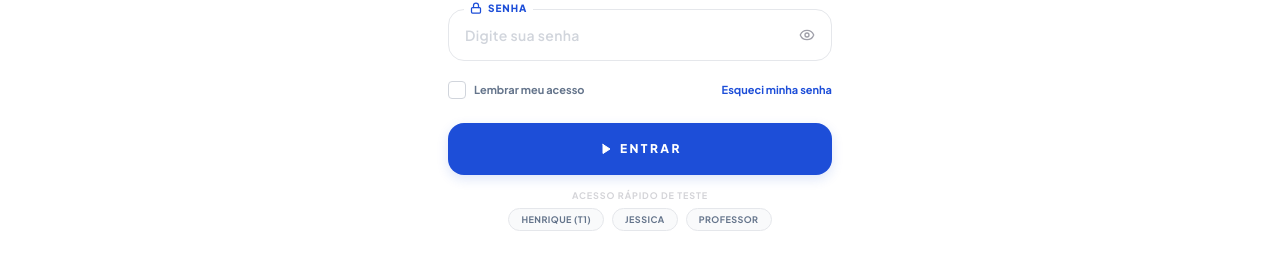
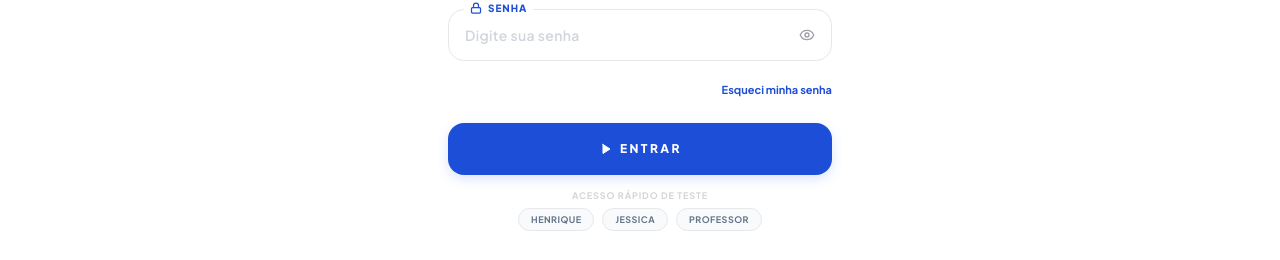
Before and after one commit to Narok94/Horus, a React (Vite) app: page / in a window 1280 px wide. Shown: the part 537-797 px from the top of the page. Built offline with nearby package versions, Linux system fonts and the light colour scheme; a web font is replaced by a local one.

Commit message:
refactor: update user identification and auth logic
Standardize user identification to "henrique" instead of "teste1", force "remember me" functionality, and update diet plans and state recovery keys to reflect these changes.

```diff
--- a/App.tsx
+++ b/App.tsx
@@ -124,11 +124,7 @@ const AppContent: React.FC = () => {
   const [username, setUsername] = useState('');
   const [password, setPassword] = useState('');
   const [showPassword, setShowPassword] = useState(false);
-  const [rememberMe, setRememberMe] = useState(() => {
-    const saved = localStorage.getItem('tatugym_remember_me_checked');
-    if (saved !== null) return saved === 'true';
-    return localStorage.getItem('tatugym_remembered') !== null;
-  });
+  const [rememberMe, setRememberMe] = useState(true);
 
   useEffect(() => {
     const checkAutoLogin = async () => {
@@ -188,12 +184,8 @@ const AppContent: React.FC = () => {
     setUser(resolvedUser);
     setIsLoggedIn(true);
     setActiveTab(resolvedUser.role === 'teacher' ? AppTab.TEACHER : AppTab.DASHBOARD);
-    localStorage.setItem('tatugym_remember_me_checked', rememberMe.toString());
-    if (rememberMe) {
-      localStorage.setItem('tatugym_remembered', JSON.stringify(resolvedUser));
-    } else {
-      localStorage.removeItem('tatugym_remembered');
-    }
+    localStorage.setItem('tatugym_remember_me_checked', 'true');
+    localStorage.setItem('tatugym_remembered', JSON.stringify(resolvedUser));
   };
 
   const handleQuickLogin = (uname: string) => {
@@ -348,31 +340,7 @@ const AppContent: React.FC = () => {
             </div>
 
             {/* Form Options Row */}
-            <div className="flex items-center justify-between text-[11px] pt-1 pb-2">
-              <label
-                onClick={() => {
-                  handleVibrate();
-                  setRememberMe(!rememberMe);
-                }}
-                className="flex items-center gap-2 cursor-pointer group select-none"
-              >
-                <div
-                  className={`w-[18px] h-[18px] rounded flex items-center justify-center border transition-all duration-200 ${
-                    rememberMe
-                      ? 'bg-[#1D4ED8] border-[#1D4ED8] shadow-[0_2px_5px_rgba(29,78,216,0.18)]'
-                      : 'bg-white border-gray-300 group-hover:border-[#1D4ED8]'
-                  }`}
-                >
-                  {rememberMe && (
-                    <svg className="w-3 h-3 text-white stroke-[3px]" fill="none" viewBox="0 0 24 24" stroke="currentColor">
-                      <path strokeLinecap="round" strokeLinejoin="round" d="M5 13l4 4L19 7" />
-                    </svg>
-                  )}
-                </div>
-                <span className="text-[#64748B] font-bold group-hover:text-[#1D4ED8] transition-colors">
-                  Lembrar meu acesso
-                </span>
-              </label>
+            <div className="flex items-center justify-end text-[11px] pt-1 pb-2">
               <button
                 type="button"
                 onClick={handleForgotPassword}
@@ -399,7 +367,7 @@ const AppContent: React.FC = () => {
               </span>
               <div className="flex gap-2 justify-center flex-wrap">
                 {[
-                  { id: 'teste1', label: 'Henrique (T1)' },
+                  { id: 'henrique', label: 'Henrique' },
                   { id: 'jessica', label: 'Jessica' },
                   { id: 'teste3', label: 'Professor' }
                 ].map(item => (
--- a/components/views/CardioView.tsx
+++ b/components/views/CardioView.tsx
@@ -21,7 +21,7 @@ export const CardioView: React.FC = () => {
   const [secondsElapsed, setSecondsElapsed] = useState(0);
   const [showSummary, setShowSummary] = useState(false);
 
-  const isTeste1 = user?.username.toLowerCase() === 'teste1';
+  const isTeste1 = user?.username.toLowerCase() === 'henrique' || user?.theme === 'light';
 
   // Wake lock ref to keep screen on during cardio
   const wakeLockRef = useRef<any>(null);
--- a/components/views/DesafioView.tsx
+++ b/components/views/DesafioView.tsx
@@ -6,7 +6,7 @@ import { AppTab } from '../../types';
 
 export const DesafioView: React.FC = () => {
   const { user, setActiveTab } = useStore();
-  const isTeste1 = user?.username.toLowerCase() === 'teste1';
+  const isTeste1 = user?.username.toLowerCase() === 'henrique' || user?.theme === 'light';
 
   const handleRedirect = () => {
     if (typeof window !== 'undefined') {
--- a/components/views/DietView.tsx
+++ b/components/views/DietView.tsx
@@ -8,7 +8,7 @@ export const DietView: React.FC = () => {
   const { user, toggleMealComplete, theme } = useStore();
   const dietPlan = user?.dietPlan;
 
-  const isLightUser = user?.username.toLowerCase() === 'teste1' || theme === 'light';
+  const isLightUser = user?.username.toLowerCase() === 'henrique' || theme === 'light';
 
   if (!dietPlan) {
     return (
--- a/components/views/ProfileView.tsx
+++ b/components/views/ProfileView.tsx
@@ -167,7 +167,7 @@ export const ProfileView: React.FC = () => {
     Award: <Award size={14} className="text-accent" />
   };
 
-  const isTeste1 = true;
+  const isTeste1 = user?.username.toLowerCase() === 'henrique' || user?.theme === 'light';
   const accentColor = '#2563EB';
 
   const totalWorkoutsCount = user.totalWorkouts || 0;
--- a/components/views/WorkoutView.tsx
+++ b/components/views/WorkoutView.tsx
@@ -55,7 +55,7 @@ export const WorkoutView: React.FC = () => {
     addToast
   } = useStore();
 
-  const isTeste1 = true;
+  const isTeste1 = user?.username.toLowerCase() === 'henrique' || user?.theme === 'light';
   const isTeacher = user?.username.toLowerCase() === 'teste3' || user?.username.toLowerCase().includes('flavia');
   const accentColor = '#2563EB';
 
--- a/data/users.ts
+++ b/data/users.ts
@@ -82,8 +82,103 @@ export const henriqueDietPlan: DietPlan = {
   ]
 };
 
+export const jessicaDietPlan: DietPlan = {
+  nutritionist: { name: "Karine Calixto Braga Lino", crn: "28995", contact: "karine.calixtob@gmail.com" },
+  createdAt: "2026-07-20",
+  generalGuidelines: "Emagrecimento (meta inicial: 78kg). Bater meta de água todos os dias. Atividade física no mínimo 4x na semana. Liberado 1 a 2 refeições livres por semana.",
+  meals: [
+    {
+      id: "cafe-manha",
+      time: "07:30",
+      name: "Café da manhã",
+      items: [
+        { food: "Leite de vaca desnatado", quantity: "100ml" },
+        { food: "Farelo de aveia", quantity: "20g" },
+        { food: "Cacau", quantity: "10g" },
+        { food: "Whey Protein", quantity: "30g" }
+      ],
+      completed: false
+    },
+    {
+      id: "colacao",
+      time: "10:00",
+      name: "Colação",
+      items: [
+        { food: "Fruta", quantity: "1 porção" }
+      ],
+      obs: "1 porção de fruta = 10 unidades de uva OU 1 kiwi OU 2 fatias finas de melão (240g) OU 1 fatia grossa de mamão formosa (200g) OU ½ mamão papaia OU 2 rodelas finas de abacaxi (180g) OU 1 maçã pequena OU 1 pêra pequena OU 1 mexerica OU 1 laranja OU 1 fatia grossa de melancia (200g) OU 1 pedaço médio de manga (100g)",
+      completed: false
+    },
+    {
+      id: "almoco",
+      time: "12:30",
+      name: "Almoço",
+      items: [
+        { food: "Pão integral", quantity: "2 fatias" },
+        { food: "Ovos", quantity: "2 unidades", alternatives: ["2 fatias de queijo minas", "3 colheres de sopa de frango desfiado"] },
+        { food: "Requeijão light", quantity: "1 colher de sopa", alternatives: ["creme de ricota"] },
+        { food: "Alface", quantity: "1 folha" },
+        { food: "Tomate", quantity: "3 fatias médias" }
+      ],
+      obs: "Sanduiche natural",
+      completed: false
+    },
+    {
+      id: "lanche-tarde",
+      time: "16:30",
+      name: "Lanche da tarde / Pós treino",
+      items: [
+        { food: "Ovo de galinha", quantity: "2 unidades" },
+        { food: "Farelo de aveia", quantity: "15g" },
+        { food: "Banana", quantity: "1 unidade", alternatives: ["ouro", "prata", "d'água", "da terra"] },
+        { food: "Canela em pó", quantity: "1 colher de café (1,2g)" },
+        { food: "Café", quantity: "1 xícara" }
+      ],
+      obs: "Panqueca de banana",
+      completed: false
+    },
+    {
+      id: "jantar",
+      time: "20:30",
+      name: "Jantar",
+      items: [
+        { food: "Arroz", quantity: "90g" },
+        { food: "Feijão", quantity: "60g", alternatives: ["lentilha", "grão de bico"] },
+        { food: "Carne bovina", quantity: "100g", alternatives: ["Frango"] },
+        { food: "Legumes cozidos", quantity: "80g" },
+        { food: "Salada ou verdura crua", quantity: "à vontade" }
+      ],
+      obs: "Proteína: 100 g de carne magra -> frango grelhado OU frango desfiado OU frango xadrez OU peixe grelhado, cozido ou assado OU lombo suíno OU carne moída OU carne bovina OU carne em cubos OU 2 ovos OU omelete de 2 ovos com tomate, cebola, cebolinha, salsinha, sal e temperos naturais. Legumes e verduras: sempre variar as opções ao máximo, e escolher, no mínimo, 3 opções de cores diferentes. Consumir até 3 colheres de sopa de cada opção. Se forem folhas cruas, consumir à vontade. Dica: Escolha, pelo menos, 1 tipo de folha, um legume cru e um cozido. Por exemplo: alface roxa, cenoura ralada e berinjela refogada.",
+      completed: false
+    }
+  ],
+  substitutions: [
+    {
+      name: "Substituição 1 (Café da manhã)",
+      items: [
+        { food: "Iogurte Batavo Tradicional", quantity: "150g" },
+        { food: "Farelo de aveia", quantity: "20g" },
+        { food: "Semente de chia", quantity: "10g" },
+        { food: "Fruta", quantity: "100g" },
+        { food: "Whey Protein", quantity: "30g" }
+      ],
+      obs: "Overnight"
+    },
+    {
+      name: "Substituição 1 (Lanche da tarde)",
+      items: [
+        { food: "Ovo de galinha", quantity: "2 unidades" },
+        { food: "Tapioca de goma", quantity: "1 colher de sopa (15g)" },
+        { food: "Mussarela", quantity: "1 fatia", alternatives: ["1 colher de sopa rasa de requeijão light"] },
+        { food: "Café", quantity: "1 xícara" }
+      ],
+      obs: "Crepioca: misture os ovos com a tapioca depois recheie"
+    }
+  ]
+};
+
 export const henriqueDefault: User = {
-  username: 'teste1',
+  username: 'henrique',
   name: 'Henrique',
   age: 26,
   sex: 'masculino',
@@ -112,7 +207,8 @@ export const jessicaDefault: User = {
   weights: {},
   checkIns: [],
   badges: [],
-  isProfileComplete: true
+  isProfileComplete: true,
+  dietPlan: jessicaDietPlan
 };
 
 export const professorDefault: User = {
@@ -132,14 +228,14 @@ export const professorDefault: User = {
 };
 
 const DEFAULT_PASSWORDS: Record<string, string> = {
-  teste1: '12345',
+  henrique: '12345',
   jessica: '9860',
   teste3: '12345'
 };
 
 export function getUserByUsername(username: string): User | null {
   const normalized = username.trim().toLowerCase();
-  if (normalized === 'teste1') return { ...henriqueDefault };
+  if (normalized === 'henrique') return { ...henriqueDefault };
   if (normalized === 'jessica') return { ...jessicaDefault };
   if (normalized === 'teste3') return { ...professorDefault };
   return null;
--- a/store.ts
+++ b/store.ts
@@ -59,7 +59,7 @@ interface AppState {
 }
 
 export const useStore = create<AppState>((set, get) => {
-  // Allow user custom theme, default is 'dark' for premium dark HUD, except for teste1
+  // Allow user custom theme, default is 'dark' for premium dark HUD, except for henrique
   const initialTheme = (() => {
     if (typeof localStorage !== 'undefined') {
       // Safely ensure no accidental resets ever run
@@ -72,7 +72,7 @@ export const useStore = create<AppState>((set, get) => {
       const RESTORE_KEY = 'tatugym_restore_july_10_v3';
       if (!localStorage.getItem(RESTORE_KEY)) {
         try {
-          const storedProfile = localStorage.getItem('tatugym_user_profile_teste1');
+          const storedProfile = localStorage.getItem('tatugym_user_profile_henrique');
           if (storedProfile) {
             const profile = JSON.parse(storedProfile);
             const missingDates = ['2026-07-06', '2026-07-07', '2026-07-08', '2026-07-09'];
@@ -95,12 +95,12 @@ export const useStore = create<AppState>((set, get) => {
             // Sort history descending
             profile.history.sort((a: any, b: any) => new Date(b.date).getTime() - new Date(a.date).getTime());
 
-            localStorage.setItem('tatugym_user_profile_teste1', JSON.stringify(profile));
+            localStorage.setItem('tatugym_user_profile_henrique', JSON.stringify(profile));
 
             const rem = localStorage.getItem('tatugym_remembered');
             if (rem) {
                const remData = JSON.parse(rem);
-               if (remData.username.toLowerCase() === 'teste1') {
+               if (remData.username.toLowerCase() === 'henrique') {
                  localStorage.setItem('tatugym_remembered', JSON.stringify(profile));
                }
             }
@@ -113,7 +113,7 @@ export const useStore = create<AppState>((set, get) => {
       if (remembered) {
         try {
           const userData = JSON.parse(remembered);
-          if (userData && userData.username.toLowerCase() === 'teste1') {
+          if (userData && userData.username.toLowerCase() === 'henrique') {
             return 'light';
           }
         } catch (_) {}
@@ -148,7 +148,7 @@ export const useStore = create<AppState>((set, get) => {
   allWorkouts: (() => {
     const saved = localStorage.getItem('tatugym_all_workouts');
     let loadedWorkouts: Record<string, WorkoutRoutine[]> = {
-      teste1: henriqueWorkouts,
+      henrique: henriqueWorkouts,
       teste3: [],
       jessica: jessicaWorkouts
     };
@@ -161,7 +161,7 @@ export const useStore = create<AppState>((set, get) => {
       }
     }
     // Forçar os treinos corretos para atualizar a versão salva em cache do navegador
-    loadedWorkouts.teste1 = henriqueWorkouts;
+    loadedWorkouts.henrique = henriqueWorkouts;
     loadedWorkouts.jessica = jessicaWorkouts;
     loadedWorkouts.teste3 = [];
     if (typeof localStorage !== 'undefined') {
```
